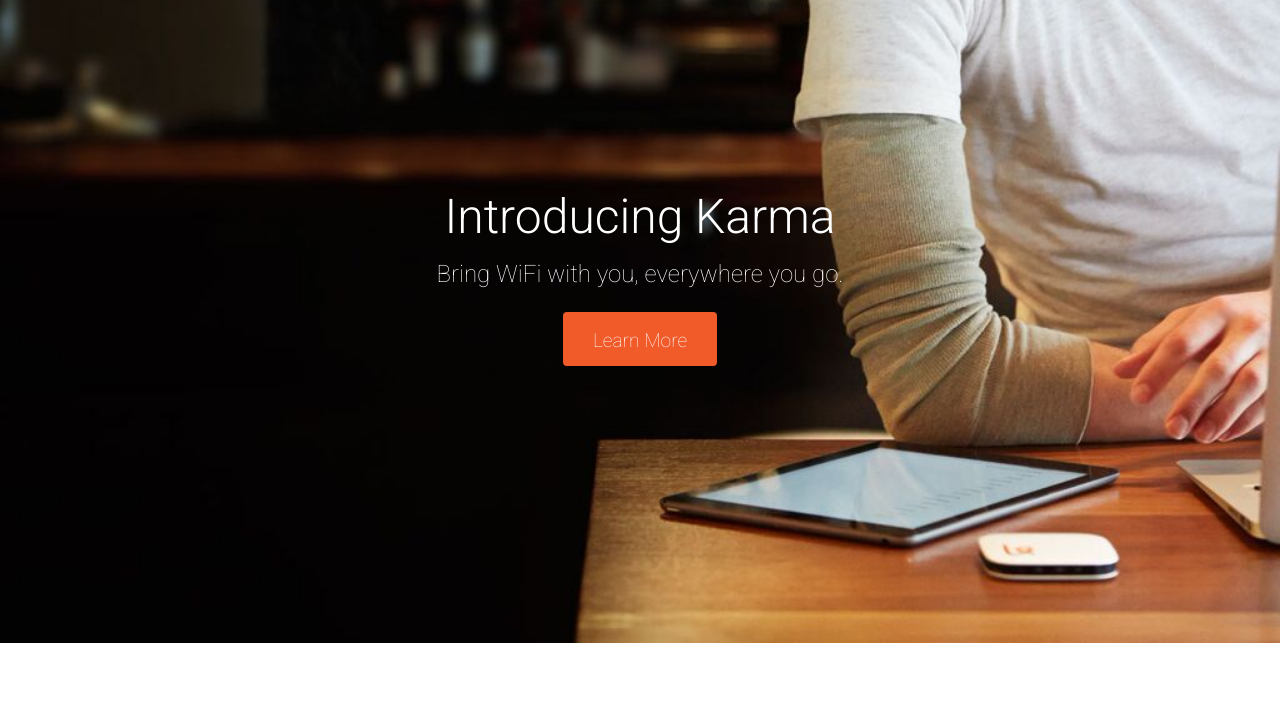
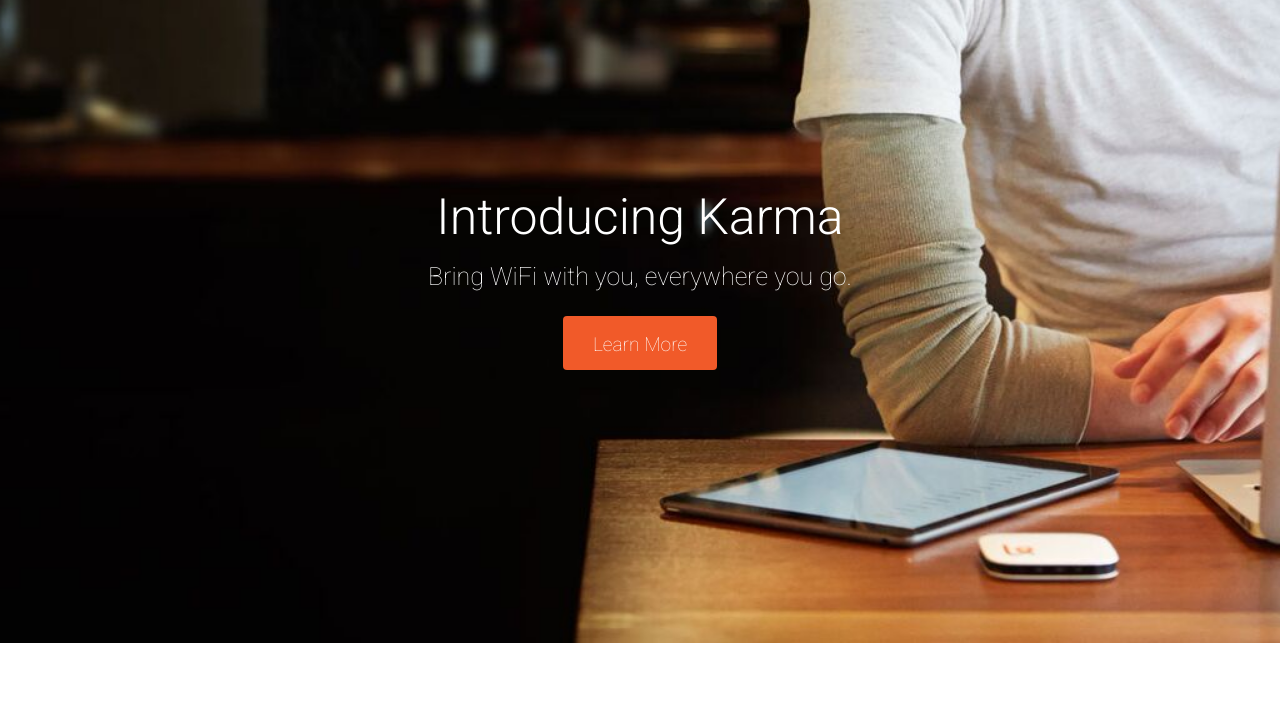
Before and after one commit to dannyevega/startup-landing-page-clone, a plain HTML site: page index.html in a window 1280 px wide. Shown: the part 92-800 px from the top of the page. Drawn offline with Linux system fonts and the light colour scheme.

Commit message:
add favicon icon and update styling for hero image font

```diff
--- a/css/style.css
+++ b/css/style.css
@@ -78,13 +78,13 @@ body{
 
 .introduction h1 {
 	margin-top: 17.5rem;
-	font-size: 3em;
+	font-size: 3.125rem;
 	font-weight: 300;
 }
 
 .introduction h3 {
 	margin-top: -0.7em;
-	font-size: 1.5em;
+	font-size: 1.563rem;
 	font-weight: 100;
 }
 
--- a/index.html
+++ b/index.html
@@ -6,6 +6,7 @@
 		<link rel="stylesheet" href="css/normalize.css">
 		<link rel="stylesheet" href="css/style.css">
 		<link rel="stylesheet" href="https://maxcdn.bootstrapcdn.com/font-awesome/4.4.0/css/font-awesome.min.css">
+		<link rel="shortcut icon" type="image/x-icon"  href="favicon.ico">
 		<link href='http://fonts.googleapis.com/css?family=Roboto:400,500,300,100' rel='stylesheet' type='text/css'>
 	</head>
 	<body>
```
Also changed, not shown: favicon.ico (added).
